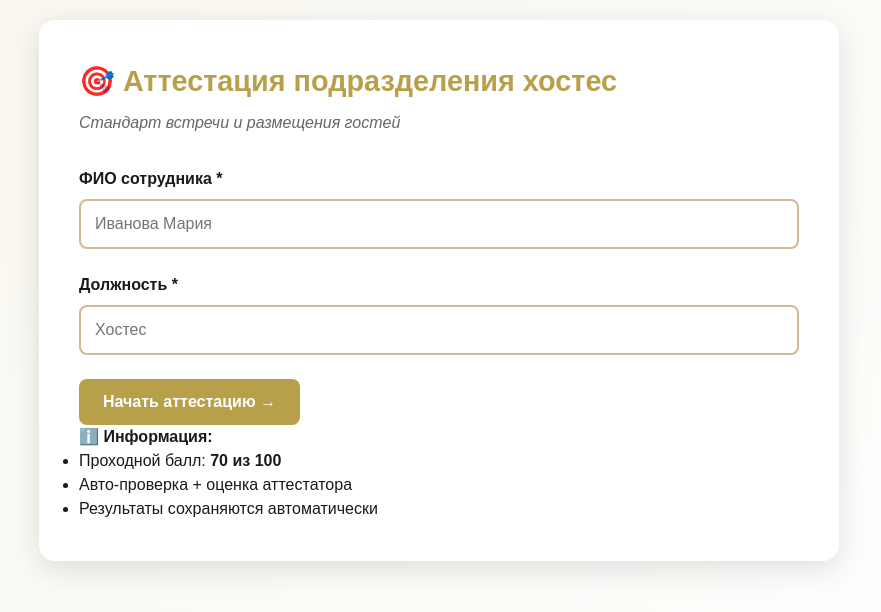
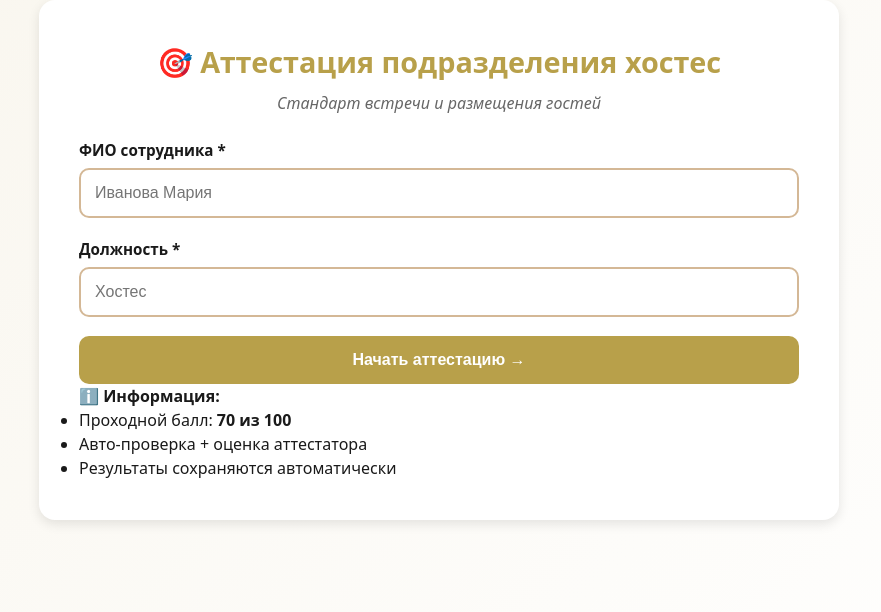
Before and after one commit to dantehaid-arch/hostess-attestation2, a website: page public/index.html in a window 1280 px wide. Shown: the whole page, without its empty margins (201-1082 px from the left). Drawn offline with Linux system fonts and the light colour scheme.

Commit message:
Update styles.css

```diff
--- a/public/styles.css
+++ b/public/styles.css
@@ -1,67 +1,108 @@
-:root { --gold:#B8A04A; --gold-dark:#9a8639; --red:#C0392B; --green:#2E7D32; --dark:#1A1A1A; --gray:#666; --light:#F9F6EE; --border:#D4B896; --white:#FFF; }
-* { box-sizing:border-box; margin:0; padding:0; }
-body { font-family:Arial,'Segoe UI',sans-serif; background:linear-gradient(135deg,var(--light),var(--white)); color:var(--dark); line-height:1.5; min-height:100vh; padding:20px; }
-.container { max-width:800px; margin:0 auto; }
-.screen { display:none; animation:fadeIn .3s ease; } .screen.active { display:block; }
-@keyframes fadeIn { from{opacity:0;transform:translateY(10px)} to{opacity:1;transform:translateY(0)} }
+:root {
+  --gold:#B8A04A; --gold-dark:#9a8639; --red:#C0392B; --green:#2E7D32; --dark:#1A1A1A;
+  --gray:#666; --light:#F9F6EE; --border:#D4B896; --white:#FFF;
+  --touch-size: 48px; --safe-top: env(safe-area-inset-top, 0px);
+  --safe-bottom: env(safe-area-inset-bottom, 0px);
+}
 
-#login-screen, .result-card { background:var(--white); padding:2.5rem; border-radius:16px; box-shadow:0 8px 30px rgba(0,0,0,0.12); }
-#login-screen h1 { color:var(--gold); font-size:1.8rem; margin-bottom:.5rem; }
-.subtitle { color:var(--gray); margin-bottom:2rem; font-style:italic; }
-.form-group { margin-bottom:1.5rem; text-align:left; }
-.form-group label { display:block; margin-bottom:.5rem; font-weight:600; }
-.form-group input { width:100%; padding:.875rem; border:2px solid var(--border); border-radius:8px; font-size:1rem; }
-.form-group input:focus { outline:none; border-color:var(--gold); box-shadow:0 0 0 3px rgba(184,160,74,0.2); }
+*, *::before, *::after { box-sizing: border-box; margin: 0; padding: 0; }
 
-.btn-primary,.btn-secondary,.btn-success,.btn-small { padding:.875rem 1.5rem; border:none; border-radius:8px; font-size:1rem; font-weight:600; cursor:pointer; transition:.2s; }
-.btn-primary { background:var(--gold); color:white; } .btn-primary:hover { background:var(--gold-dark); } .btn-primary:disabled { opacity:.6; cursor:not-allowed; }
-.btn-secondary { background:var(--light); color:var(--dark); border:2px solid var(--border); } .btn-secondary:hover { background:#f0e9dc; }
-.btn-success { background:var(--green); color:white; } .btn-success:hover { background:#256528; }
-.btn-small { padding:.4rem .8rem; font-size:.9rem; background:#f0f0f0; }
+html {
+  font-size: 16px;
+  -webkit-text-size-adjust: 100%;
+  height: 100%;
+  overflow-x: hidden;
+}
 
-.test-header { background:var(--white); padding:1rem 1.5rem; border-radius:12px; margin-bottom:1.5rem; display:flex; justify-content:space-between; align-items:center; flex-wrap:wrap; gap:1rem; box-shadow:0 2px 10px rgba(0,0,0,0.08); }
-.user-info { display:flex; align-items:center; gap:.75rem; font-weight:600; }
-.progress { display:flex; align-items:center; gap:.75rem; font-size:.9rem; }
-.progress-bar { width:150px; height:8px; background:var(--light); border-radius:4px; overflow:hidden; }
-.progress-bar #progress-fill { height:100%; background:var(--gold); transition:width .3s; }
+body {
+  font-family: system-ui, -apple-system, 'Segoe UI', Roboto, Arial, sans-serif;
+  background: linear-gradient(135deg, var(--light), var(--white));
+  color: var(--dark);
+  line-height: 1.5;
+  min-height: 100%;
+  padding: var(--safe-top) 0 var(--safe-bottom);
+  padding-left: 16px; padding-right: 16px;
+  overflow-y: auto;
+  -webkit-overflow-scrolling: touch;
+}
 
-.section { background:var(--white); border-radius:12px; padding:1.5rem; margin-bottom:1.5rem; box-shadow:0 2px 10px rgba(0,0,0,0.08); }
-.section-title { color:var(--gold); font-size:1.3rem; margin-bottom:1rem; padding-bottom:.75rem; border-bottom:2px solid var(--border); }
-.section-info { color:var(--gray); font-size:.9rem; margin-bottom:1.5rem; font-style:italic; }
-.question { padding:1.25rem; margin-bottom:1rem; background:#fafafa; border-left:4px solid var(--gold); border-radius:0 8px 8px 0; }
-.question:last-child { margin-bottom:0; }
-.question-text { font-weight:600; margin-bottom:.75rem; line-height:1.4; }
-.question-points { color:var(--gray); font-size:.9rem; font-style:italic; margin-left:.5rem; }
+.container { max-width: 800px; margin: 0 auto; width: 100%; }
 
-.options { display:flex; flex-direction:column; gap:.5rem; }
-.option { display:flex; align-items:flex-start; gap:.75rem; padding:.6rem .8rem; background:white; border:2px solid var(--border); border-radius:8px; cursor:pointer; transition:.15s; }
-.option:hover { background:var(--light); border-color:var(--gold); }
-.option input { margin-top:3px; cursor:pointer; accent-color:var(--gold); }
-.hint { margin-top:.5rem; font-size:.85rem; color:var(--gray); font-style:italic; }
+.screen { display: none; animation: fadeIn .3s ease; }
+.screen.active { display: block; }
+@keyframes fadeIn { from{opacity:0;transform:translateY(8px)} to{opacity:1;transform:translateY(0)} }
 
-.tf-options { display:flex; gap:1rem; margin-top:.5rem; }
-.tf-btn { flex:1; padding:.75rem; border:2px solid var(--border); background:white; border-radius:8px; font-weight:600; cursor:pointer; transition:.2s; }
-.tf-btn:hover { background:var(--light); }
-.tf-btn.selected { border-color:var(--gold); background:var(--light); color:var(--dark); transform:scale(1.02); }
+#login-screen, .result-card { background: var(--white); padding: clamp(1.2rem, 4vw, 2.5rem); border-radius: 16px; box-shadow: 0 4px 12px rgba(0,0,0,0.1); }
+#login-screen h1 { color: var(--gold); font-size: clamp(1.4rem, 5vw, 1.8rem); margin-bottom: .5rem; text-align: center; }
+.subtitle { color: var(--gray); margin-bottom: 1.5rem; font-style: italic; text-align: center; }
 
-.scenario-box { background:#5D4037; color:white; padding:1rem; border-radius:8px; margin:.5rem 0 1rem; font-size:.95rem; }
-.answer-input { width:100%; padding:.875rem; border:2px solid var(--border); border-radius:8px; font-size:1rem; font-family:inherit; resize:vertical; min-height:80px; transition:.2s; }
-.answer-input:focus { outline:none; border-color:var(--gold); box-shadow:0 0 0 3px rgba(184,160,74,0.2); }
-.criteria-preview { margin-top:.75rem; padding:.75rem; background:#f5f5f5; border-radius:6px; font-size:.9rem; }
-.criteria-preview ul { margin:.5rem 0 0; padding-left:1.25rem; color:var(--gray); }
+.form-group { margin-bottom: 1.2rem; text-align: left; }
+.form-group label { display: block; margin-bottom: .4rem; font-weight: 600; font-size: .95rem; }
+.form-group input {
+  width: 100%; padding: .875rem; border: 2px solid var(--border); border-radius: 10px;
+  font-size: 16px; /* КРИТИЧНО: предотвращает зум на iOS */
+  background: #fff; color: var(--dark); transition: border-color .2s, box-shadow .2s;
+  appearance: none; -webkit-appearance: none;
+}
+.form-group input:focus { outline: none; border-color: var(--gold); box-shadow: 0 0 0 3px rgba(184,160,74,0.2); }
 
-.navigation { display:flex; justify-content:space-between; margin-top:1rem; padding-top:1rem; border-top:2px solid var(--border); }
-.result-card { text-align:center; }
-.score-display { display:flex; align-items:center; justify-content:center; gap:2rem; margin:1.5rem 0; flex-wrap:wrap; }
-.score-circle { width:120px; height:120px; border-radius:50%; background:var(--gold); display:flex; flex-direction:column; align-items:center; justify-content:center; color:white; }
-.score-circle #score-value { font-size:2.5rem; font-weight:bold; line-height:1; }
-.badge { padding:.6rem 1.5rem; border-radius:20px; font-weight:600; color:white; font-size:1.1rem; }
-.badge.passed { background:var(--green); } .badge.pending { background:var(--gold); } .badge.failed { background:var(--red); }
-.result-message { font-size:1.1rem; margin:1rem 0 2rem; color:var(--gray); }
-.result-actions { display:flex; gap:1rem; justify-content:center; margin-bottom:2rem; flex-wrap:wrap; }
-.result-details { text-align:left; border-top:2px solid var(--border); padding-top:1.5rem; }
-.result-item { padding:.75rem; background:var(--light); border-radius:8px; margin-bottom:.5rem; font-size:.95rem; }
-.result-item.correct { border-left:4px solid var(--green); } .result-item.incorrect { border-left:4px solid var(--red); } .result-item.pending { border-left:4px solid var(--gold); }
+.btn-primary, .btn-secondary, .btn-success, .btn-small {
+  min-height: var(--touch-size); padding: .75rem 1.2rem; border: none; border-radius: 10px;
+  font-size: 1rem; font-weight: 600; cursor: pointer; transition: all .2s;
+  touch-action: manipulation; -webkit-tap-highlight-color: transparent; user-select: none;
+  width: 100%;
+}
+.btn-primary { background: var(--gold); color: white; } .btn-primary:hover { background: var(--gold-dark); } .btn-primary:disabled { opacity:.6; cursor:not-allowed; }
+.btn-secondary { background: var(--light); color: var(--dark); border: 2px solid var(--border); } .btn-secondary:hover { background:#f0e9dc; }
+.btn-success { background: var(--green); color: white; } .btn-success:hover { background:#256528; }
+.btn-small { width: auto; min-height: 40px; padding: .4rem .8rem; font-size: .9rem; background: #f0f0f0; }
 
-@media(max-width:600px) { body{padding:10px} .container{padding:0} #login-screen,.result-card{padding:1.5rem} .test-header{flex-direction:column;align-items:flex-start} .progress-bar{width:100%} .tf-options{flex-direction:column} .navigation{flex-direction:column-reverse;gap:.75rem} .navigation button{width:100%} }
-@media print { body{background:white;padding:0} .container{max-width:100%} .screen{display:none!important} #result-screen{display:block!important} .result-actions,.navigation{display:none} .result-card{box-shadow:none;border:2px solid var(--gold)} }
+.test-header { background: var(--white); padding: .8rem 1rem; border-radius: 12px; margin-bottom: 1rem; display: flex; justify-content: space-between; align-items: center; flex-wrap: wrap; gap: .8rem; box-shadow: 0 2px 8px rgba(0,0,0,0.06); position: sticky; top: 0; z-index: 10; }
+.user-info { display: flex; align-items: center; gap: .5rem; font-weight: 600; font-size: .9rem; }
+.progress { display: flex; align-items: center; gap: .5rem; font-size: .85rem; width: 100%; }
+.progress-bar { flex: 1; height: 6px; background: var(--light); border-radius: 4px; overflow: hidden; }
+.progress-bar #progress-fill { height: 100%; background: var(--gold); transition: width .3s; }
+
+.section { background: var(--white); border-radius: 12px; padding: 1.2rem; margin-bottom: 1rem; box-shadow: 0 2px 8px rgba(0,0,0,0.06); }
+.section-title { color: var(--gold); font-size: clamp(1.1rem, 4vw, 1.3rem); margin-bottom: .8rem; padding-bottom: .5rem; border-bottom: 2px solid var(--border); }
+.section-info { color: var(--gray); font-size: .85rem; margin-bottom: 1rem; font-style: italic; }
+
+.question { padding: 1rem; margin-bottom: .8rem; background: #fafafa; border-left: 4px solid var(--gold); border-radius: 0 8px 8px 0; }
+.question:last-child { margin-bottom: 0; }
+.question-text { font-weight: 600; margin-bottom: .6rem; line-height: 1.4; font-size: .95rem; }
+.question-points { color: var(--gray); font-size: .8rem; font-style: italic; margin-left: .4rem; }
+
+.options { display: flex; flex-direction: column; gap: .4rem; }
+.option { display: flex; align-items: flex-start; gap: .6rem; padding: .6rem; background: white; border: 2px solid var(--border); border-radius: 8px; cursor: pointer; transition: .15s; }
+.option:hover { background: var(--light); border-color: var(--gold); }
+.option input { margin-top: 2px; cursor: pointer; accent-color: var(--gold); width: 18px; height: 18px; }
+.hint { margin-top: .4rem; font-size: .8rem; color: var(--gray); font-style: italic; }
+
+.tf-options { display: flex; gap: .6rem; margin-top: .4rem; }
+.tf-btn { flex: 1; min-height: var(--touch-size); border: 2px solid var(--border); background: white; border-radius: 8px; font-weight: 600; cursor: pointer; transition: .2s; font-size: .9rem; }
+.tf-btn:hover { background: var(--light); }
+.tf-btn.selected { border-color: var(--gold); background: var(--light); color: var(--dark); transform: scale(1.02); }
+
+.scenario-box { background: #5D4037; color: white; padding: .8rem; border-radius: 8px; margin: .4rem 0 .8rem; font-size: .9rem; }
+.answer-input { width: 100%; padding: .8rem; border: 2px solid var(--border); border-radius: 8px; font-size: 16px; font-family: inherit; resize: vertical; min-height: 100px; transition: .2s; background: #fff; }
+.answer-input:focus { outline: none; border-color: var(--gold); box-shadow: 0 0 0 3px rgba(184,160,74,0.2); }
+
+.navigation { display: flex; justify-content: space-between; margin-top: 1rem; padding-top: .8rem; border-top: 2px solid var(--border); gap: .5rem; }
+@media (max-width: 400px) { .navigation { flex-direction: column-reverse; gap: .5rem; } .navigation button { width: 100%; } }
+
+.result-card { text-align: center; }
+.score-display { display: flex; align-items: center; justify-content: center; gap: 1.5rem; margin: 1rem 0; flex-wrap: wrap; }
+.score-circle { width: 100px; height: 100px; border-radius: 50%; background: var(--gold); display: flex; flex-direction: column; align-items: center; justify-content: center; color: white; }
+.score-circle #score-value { font-size: 2rem; font-weight: bold; line-height: 1; }
+.badge { padding: .5rem 1rem; border-radius: 20px; font-weight: 600; color: white; font-size: 1rem; }
+.badge.passed { background: var(--green); } .badge.pending { background: var(--gold); } .badge.failed { background: var(--red); }
+.result-message { font-size: 1rem; margin: .8rem 0 1.5rem; color: var(--gray); }
+.result-actions { display: flex; gap: .8rem; justify-content: center; margin-bottom: 1.5rem; flex-wrap: wrap; }
+.result-details { text-align: left; border-top: 2px solid var(--border); padding-top: 1rem; }
+.result-item { padding: .6rem; background: var(--light); border-radius: 8px; margin-bottom: .4rem; font-size: .9rem; }
+.result-item.correct { border-left: 4px solid var(--green); } .result-item.incorrect { border-left: 4px solid var(--red); } .result-item.pending { border-left: 4px solid var(--gold); }
+
+@media print { body{background:white;padding:0} .container{max-width:100%} .screen{display:none!important} #result-screen{display:block!important} .result-actions,.navigation,.test-header{display:none} .result-card{box-shadow:none;border:2px solid var(--gold)} }
+
+/* Фиксы для клавиатуры на мобильных */
+@media (max-height: 600px) { body { padding-bottom: 80px; } }
```
